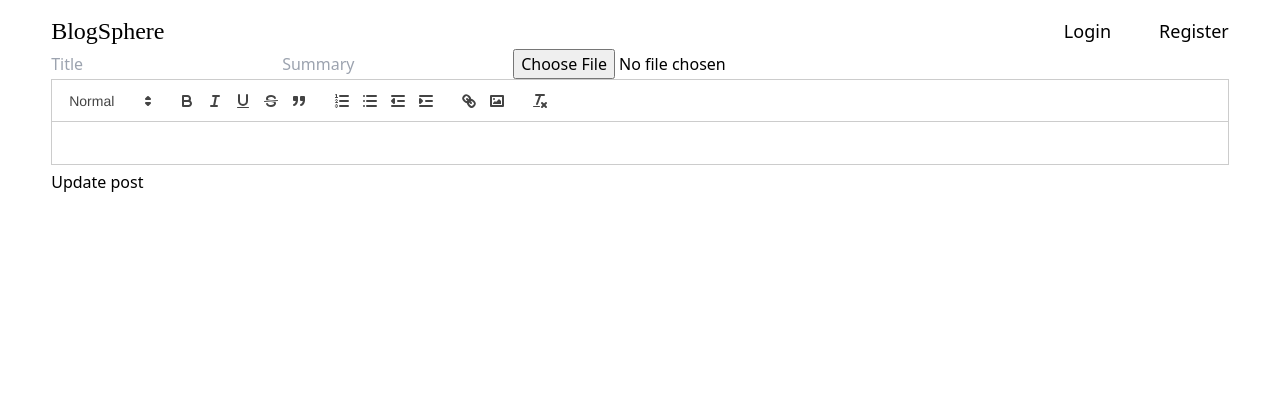
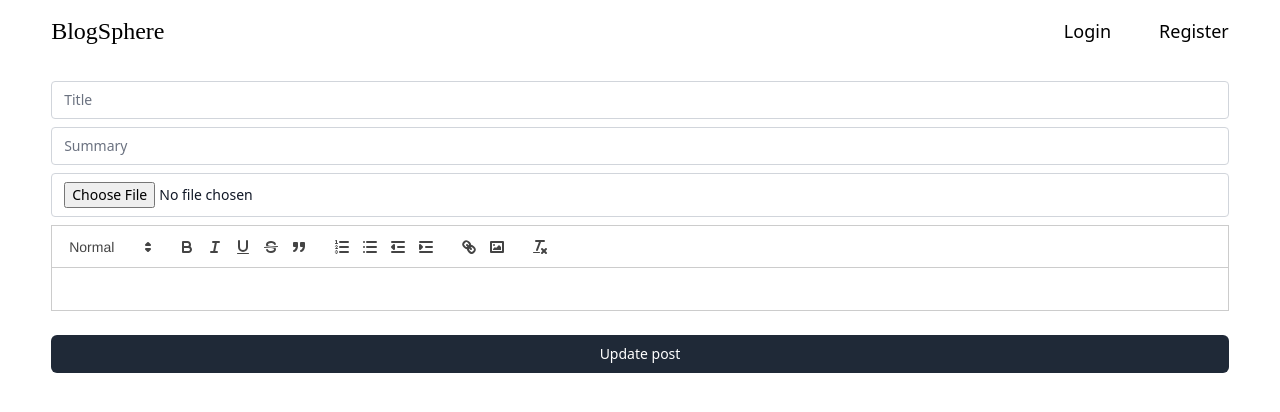
Before and after one commit to tarupathak/BlogSphere, a React (Create React App) app in the folder client/: page /edit/1 in a window 1280 px wide. Shown: the top 412 px of the page. Built offline with nearby package versions, Linux system fonts and the light colour scheme; no server answers.

Commit message:
Fixed the styling of edit post page

```diff
--- a/client/src/pages/EditPost.js
+++ b/client/src/pages/EditPost.js
@@ -52,22 +52,28 @@ export default function EditPost() {
   }
 
   return (
-    <form onSubmit={updatePost}>
+    <form className="mt-8" onSubmit={updatePost}>
       <input
         type="text"
         placeholder="Title"
         value={title}
+        className="appearance-none rounded relative mb-2 block w-full px-3 py-2 border border-gray-300 placeholder-gray-500 text-gray-900  focus:outline-none focus:ring-indigo-500 focus:border-indigo-500 focus:z-10 sm:text-sm"
         onChange={(ev) => setTitle(ev.target.value)}
       />
       <input
         type="text"
         placeholder="Summary"
         value={summary}
+        className="appearance-none rounded relative mb-2 block w-full px-3 py-2 border border-gray-300 placeholder-gray-500 text-gray-900  focus:outline-none focus:ring-indigo-500 focus:border-indigo-500 focus:z-10 sm:text-sm"
         onChange={(ev) => setSummary(ev.target.value)}
       />
-      <input type="file" onChange={(ev) => setFile(ev.target.files[0])} />
+      <input
+        type="file"
+        className="appearance-none rounded relative mb-2 block w-full px-3 py-2 border border-gray-300 placeholder-gray-500 text-gray-900  focus:outline-none focus:ring-indigo-500 focus:border-indigo-500 focus:z-10 sm:text-sm"
+        onChange={(ev) => setFile(ev.target.files[0])}
+      />
       <Editor value={content} onChange={setContent} />
-      <button type="submit" style={{ marginTop: "5px" }}>
+      <button type="submit" className="group relative w-full flex justify-center py-2 px-4 border border-transparent text-sm font-medium rounded-md text-white bg-gray-800 hover:bg-gray-600 focus:outline-none focus:ring-2 focus:ring-offset-2 focus:ring-indigo-500 mt-6">
         Update post
       </button>
     </form>
```
